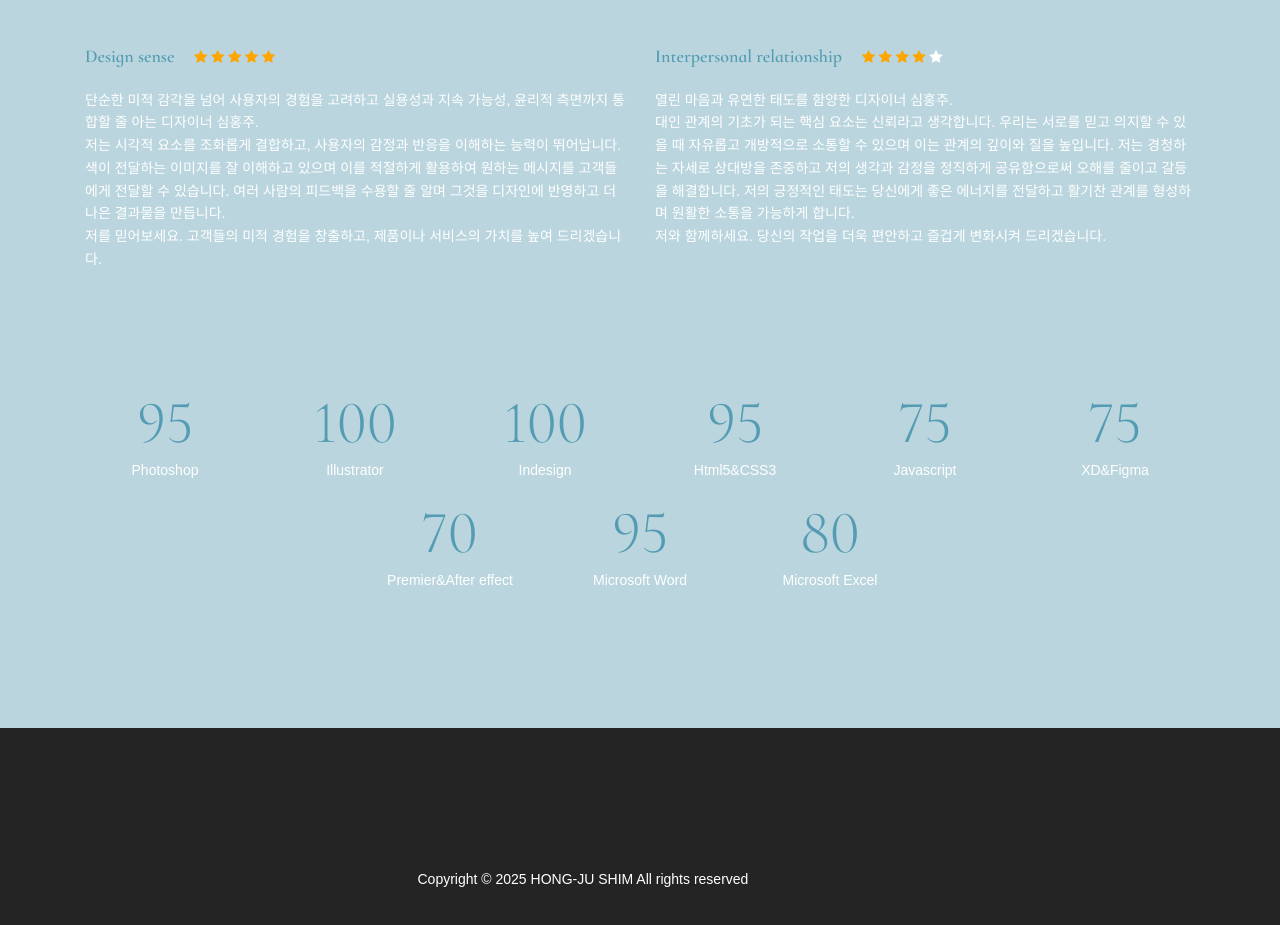
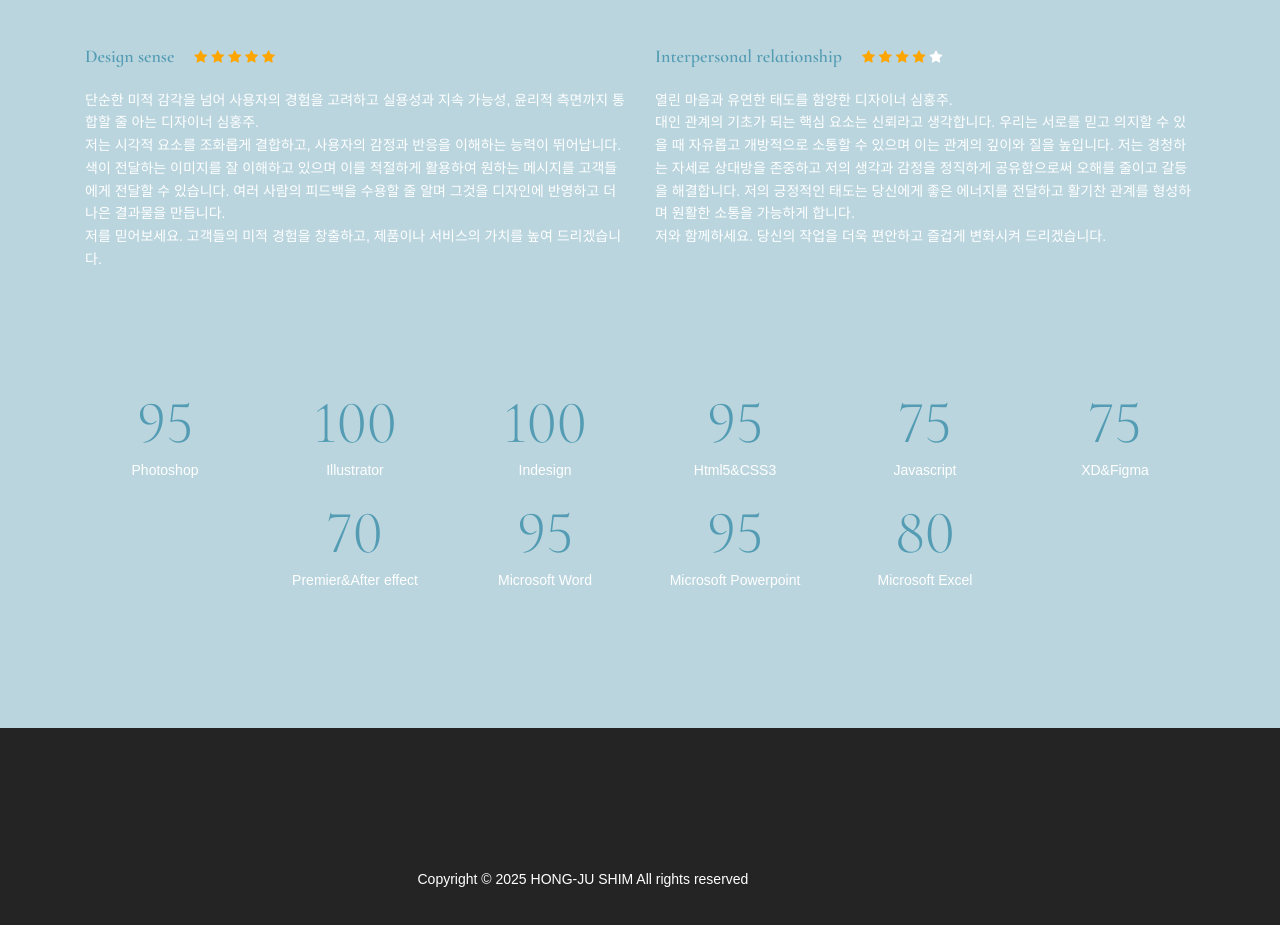
Before and after one commit to Osaeim/Portfolio, a plain HTML site: page index.html in a window 1280 px wide. Shown: the part 3882-4807 px from the top of the page. Drawn offline with nearby package versions, Linux system fonts and the light colour scheme; some packages are replaced by stand-ins of ours; a web font is replaced by a local one.

Commit message:
Update index.html

```diff
--- a/index.html
+++ b/index.html
@@ -336,6 +336,10 @@
 					<p>Microsoft Word</p>
 				</div>
 				<div class="col-lg-2 col-md-4 single-counter">
+					<h1 class="counter">95</h1>
+					<p>Microsoft Powerpoint</p>
+				</div>
+				<div class="col-lg-2 col-md-4 single-counter">
 					<h1 class="counter">80</h1>
 					<p>Microsoft Excel</p>
 				</div>
```
